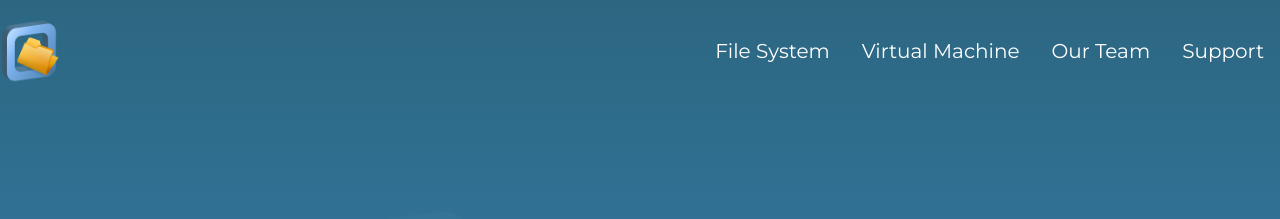
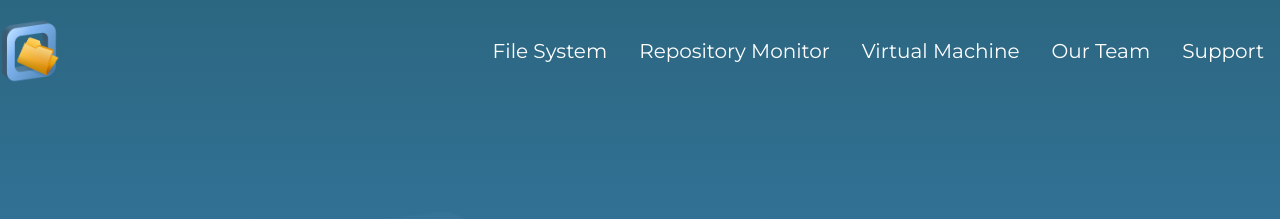
Before and after one commit to cernvm/web-cvmfs, a Jekyll site: the page built from index.html, in a window 1280 px wide. Shown: the top 219 px of the page. Built offline with Jekyll 4.4.1, drawn with Linux system fonts in a browser that asks for light colours.

Commit message:
add repo monitor to navigation bar

```diff
--- a/_includes/navigation.html
+++ b/_includes/navigation.html
@@ -10,6 +10,7 @@
           <li><a href="https://cvmfs.readthedocs.io/">Documentation</a></li>
         </ul>
       </li>
+      <li><a class='menu-link' href="https://cernvm-monitor.cern.ch/cvmfs-monitor/">Repository Monitor</a></li>
       <li><a class='menu-link' href="https://cernvm.cern.ch/appliance/">Virtual Machine</a></li>
       <li><a class='menu-link' href="https://cernvm.cern.ch/team">Our Team</a></li>
       <li><a class='menu-link' href='#support'>Support</a></li>
```
